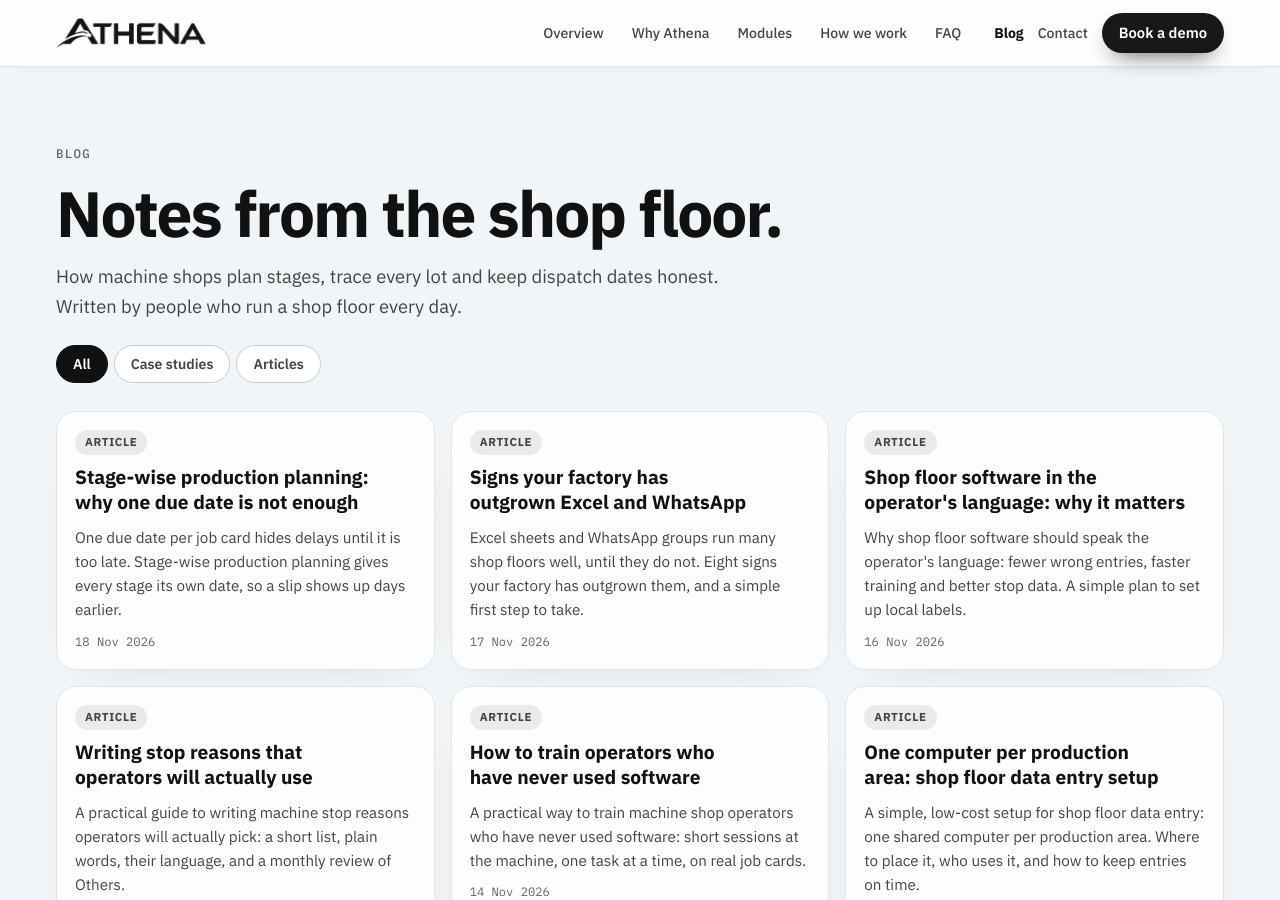
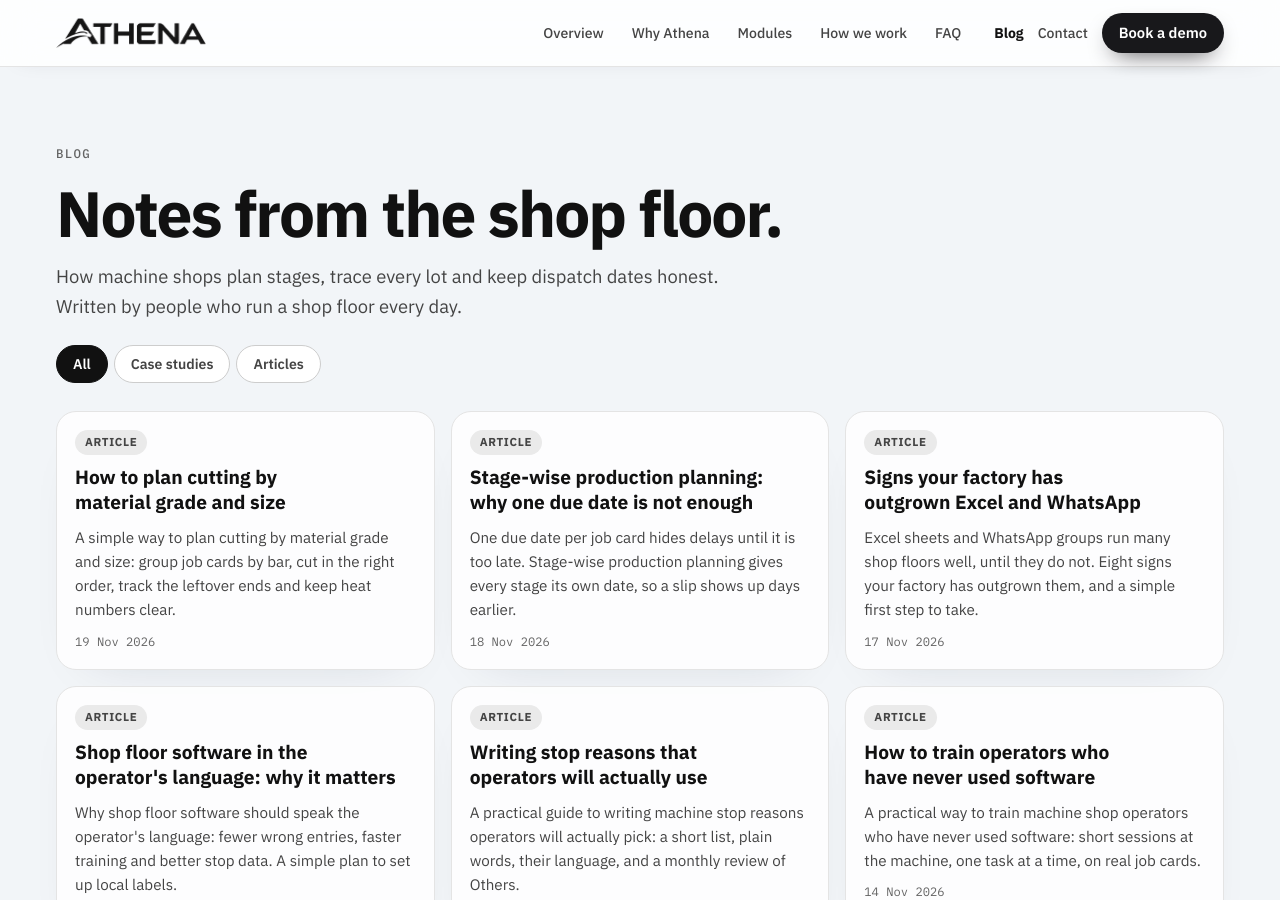
Before and after one commit to AthenaMES/athenames.github.io, a Jekyll site: the page built from blog/index.html, in a window 1280 px wide and 900 px high. Built offline with Jekyll 4.4.1, drawn with Linux system fonts in a browser that asks for light colours; part of the change alters nothing that is shown.

Commit message:
Publish 19 Nov article: How to plan cutting by material grade and size
Co-Authored-By: Claude <noreply@anthropic.com>

```diff
--- a/_posts/2026-11-19-plan-cutting-material-grade-size.md
+++ b/_posts/2026-11-19-plan-cutting-material-grade-size.md
@@ -3,9 +3,8 @@ title: "How to plan cutting by material grade and size"
 description: "A simple way to plan cutting by material grade and size: group job cards by bar, cut in the right order, track the leftover ends and keep heat numbers clear."
 date: 2026-11-19
 author: Athena team
-published: false
+published: true
 hold: false
-auto_publish_on: 2026-11-19
 email_thread: "1a1ec6ae98a3b045"
 last_reply_id: "1a1ec6ae98a3b045"
 ---
```
